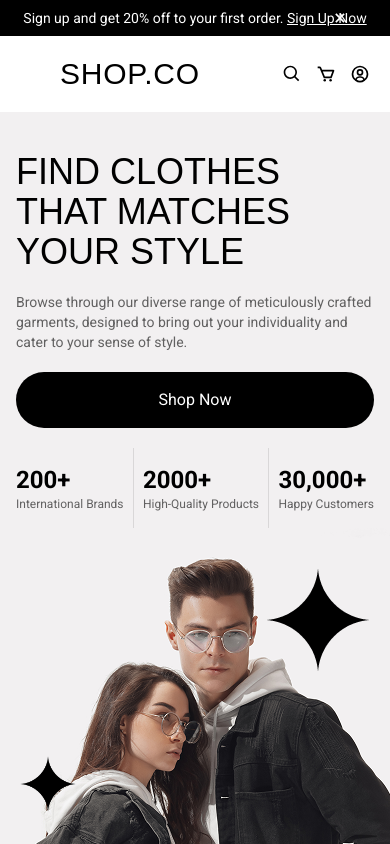
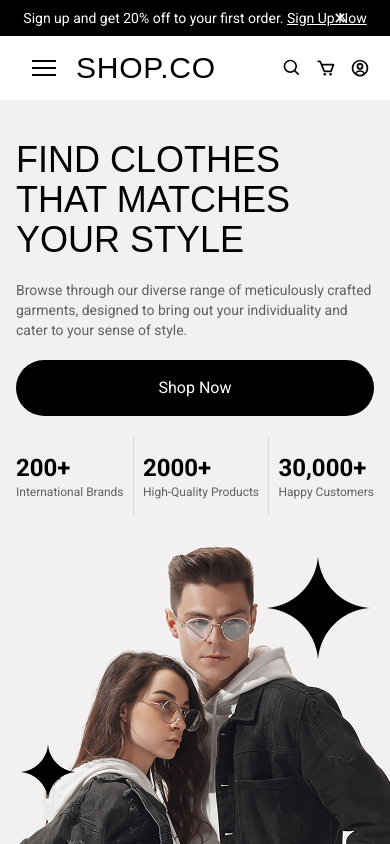
Before and after one commit to trishacapitle/clothing-ecommerce-frontend, a React (Vite) app: page / in a window 390 px wide. Shown: the top 844 px of the page. Built offline with nearby package versions, Linux system fonts and the light colour scheme; a web font is replaced by a local one.

Commit message:
feat: add toggle menu

```diff
--- a/src/components/Navbar.jsx
+++ b/src/components/Navbar.jsx
@@ -1,11 +1,42 @@
+import Hamburger from "hamburger-react";
 import { BiChevronDown, BiSearch, BiCart, BiUserCircle } from "react-icons/bi";
+import { useState } from "react";
+
 const Navbar = () => {
+  const [isOpen, toggleOpen] = useState(false);
+
+  const handleMenuToggle = () => {
+    toggleOpen(!isOpen);
+  };
+
   return (
-    <nav className="flex items-center m-auto sm:h-24 sm:w-[80dvw] w-full justify-between gap-10 sm:p-6 p-5">
-      <h1 className="font-secondary items-center text-3xl tracking-wide uppercase ml-10 sm:ml-0">
-        Shop.co
-      </h1>
-      <ul className="menu sm:flex hidden gap-6 text-black font-primary">
+    <nav className="relative m-auto flex h-16 w-[100dvw] items-center justify-between gap-10 p-5 sm:h-24 sm:w-[80dvw] sm:p-6">
+      <div className="flex w-[100dvw] items-center gap-2">
+        <button onClick={handleMenuToggle} className="sm:hidden">
+          <Hamburger size={24} />
+        </button>
+        <ul
+          className={`font-primary absolute top-16 left-0 z-99 w-[100dvw] gap-4 bg-white p-8 font-bold shadow-lg col-center ${isOpen ? "opacity-100" : "opacity-0"}`}
+        >
+          <li className="flex items-center">
+            <a href="#">Shop </a>
+            <BiChevronDown />
+          </li>
+          <li>
+            <a href="#">On Sale</a>
+          </li>
+          <li>
+            <a href="#">New Arrivals</a>
+          </li>
+          <li>
+            <a href="#">Brands</a>
+          </li>
+        </ul>
+        <h1 className="font-secondary text-3xl tracking-wide uppercase">
+          Shop.co
+        </h1>
+      </div>
+      <ul className="menu font-primary hidden gap-6 text-black sm:flex">
         <li>
           <a
             href="#"
@@ -42,7 +73,7 @@ const Navbar = () => {
           </a>
         </li>
       </ul>
-      <div className="search-bar sm:flex hidden h-12 grow items-center gap-3 rounded-full bg-(--secondary-color) p-4">
+      <div className="search-bar hidden h-12 grow items-center gap-3 rounded-full bg-(--secondary-color) p-4 sm:flex">
         <BiSearch size={20} />
         <input
           type="text"
```
